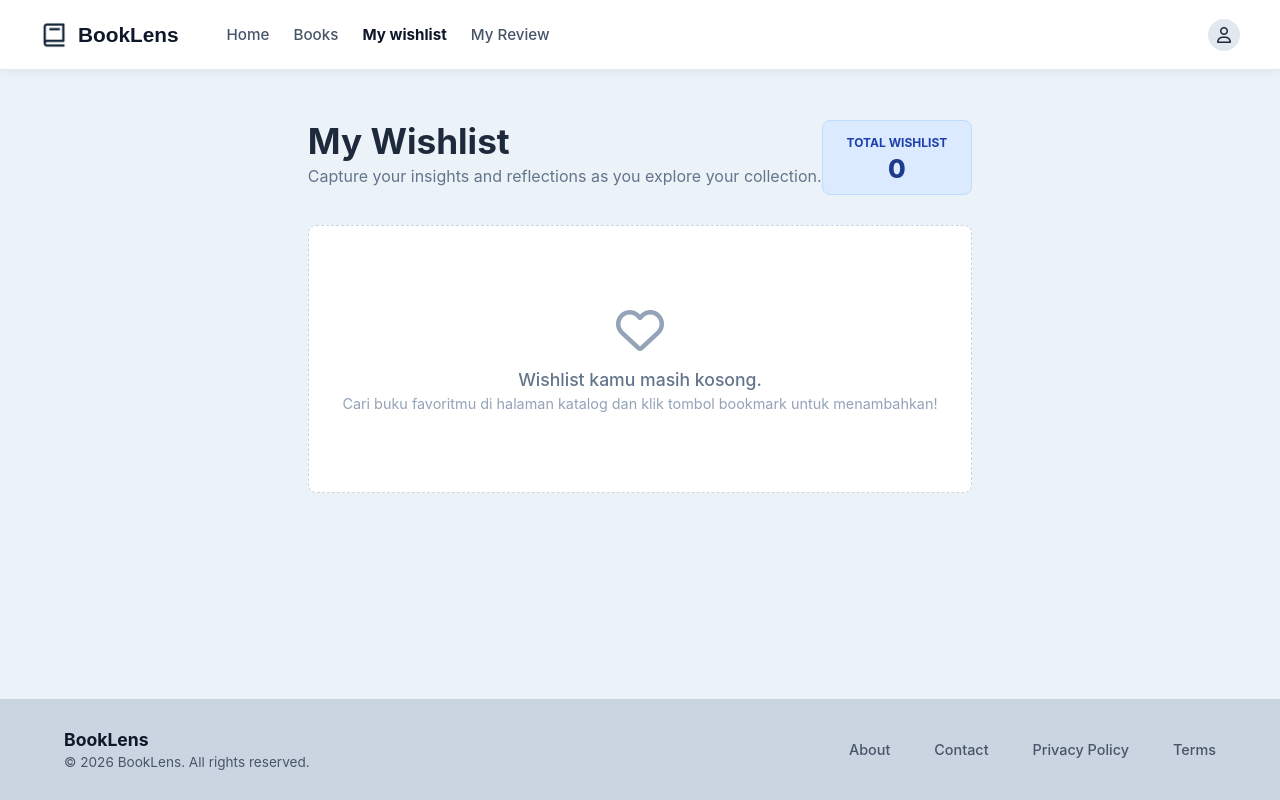
After one commit to firzasyawalia12/booklens, a PHP site: page /wishlist.php in a window 1280 px wide. The commit adds this page. Run offline with PHP 8.4, Linux system fonts and the light colour scheme.

Commit message:
WishlistUser Update

```diff
--- /dev/null
+++ b/wishlist.php
@@ -0,0 +1,234 @@
+<?php
+// 1. Memulai session di bagian paling atas halaman
+session_start();
+
+// 2. LOGIKA OTOMATIS MENANGKAP KLIK DARI TOMBOL BOOKMARK TANPA MENGUBAH FILE LAIN
+if (isset($_GET['action']) && $_GET['action'] == 'add') {
+    if (!isset($_SESSION['wishlist'])) {
+        $_SESSION['wishlist'] = [];
+    }
+
+    // Menangkap data yang dikirimkan melalui URL parameter
+    $book_id = isset($_GET['id']) ? (int)$_GET['id'] : 0;
+    $book_title = isset($_GET['title']) ? urldecode($_GET['title']) : "Untitled Book";
+    $book_author = isset($_GET['author']) ? urldecode($_GET['author']) : "Unknown Author";
+    $book_cover = isset($_GET['cover']) ? urldecode($_GET['cover']) : "default.png";
+
+    if ($book_id > 0) {
+        // Cek duplikasi item di session wishlist agar tidak double
+        $is_exist = false;
+        foreach ($_SESSION['wishlist'] as $item) {
+            if ($item['id'] == $book_id) {
+                $is_exist = true;
+                break;
+            }
+        }
+
+        // Jika belum ada di list, masukkan data buku baru ke dalam session
+        if (!$is_exist) {
+            $_SESSION['wishlist'][] = [
+                "id" => $book_id,
+                "title" => $book_title,
+                "author" => $book_author,
+                "cover" => $book_cover,
+                "rating" => "5.0", // Nilai default rating tampilan
+                "genres" => ["Genres"] // Nilai default genre tampilan
+            ];
+        }
+    }
+
+    // Redirect kembali ke wishlist.php agar URL bersih dan rapi
+    header("Location: wishlist.php");
+    exit();
+}
+
+// 3. LOGIKA PROSES HAPUS ITEM DARI WISHLIST (Tombol Sampah Merah)
+if (isset($_GET['action']) && $_GET['action'] == 'delete' && isset($_GET['id'])) {
+    $delete_id = (int)$_GET['id'];
+    if (isset($_SESSION['wishlist'])) {
+        foreach ($_SESSION['wishlist'] as $key => $item) {
+            if ($item['id'] == $delete_id) {
+                unset($_SESSION['wishlist'][$key]);
+                $_SESSION['wishlist'] = array_values($_SESSION['wishlist']); // Reset urutan index array
+                break;
+            }
+        }
+    }
+    header("Location: wishlist.php");
+    exit();
+}
+
+// 4. MENGAMBIL TOTAL DATA DARI SESSION UNTUK DITAMPILKAN
+$wishlist_items = isset($_SESSION['wishlist']) ? $_SESSION['wishlist'] : [];
+$total_wishlist = count($wishlist_items);
+?>
+<!DOCTYPE html>
+<html lang="en">
+<head>
+    <meta charset="UTF-8">
+    <meta name="viewport" content="width=device-width, initial-scale=1.0">
+    <title>My Wishlist - BookLens</title>
+    <link rel="stylesheet" href="https://cdnjs.cloudflare.com/ajax/libs/font-awesome/6.4.0/css/all.min.css">
+    <link rel="stylesheet" href="main.css">
+    <style>
+        body { margin: 0; font-family: 'Inter', sans-serif; background-color: #ebf3f9; color: #1e293b; }
+
+        /* Taruh ini di dalam tag <style> pada file wishlist.php */
+        body {
+            display: flex;
+            flex-direction: column;
+            min-height: 100vh;
+            margin: 0;
+        }
+
+        .wishlist-container {
+            flex: 1;
+        }
+
+        .footer-wishlist {
+            margin-top: auto;
+        }
+        /* STYLE NAVBAR */
+        .navbar {
+            display: flex;
+            align-items: center;
+            background: #ffffff;
+            padding: 16px 40px;
+            border-bottom: 1px solid #e2e8f0;
+            box-sizing: border-box;
+            width: 100%;
+        }
+        .logo-brand .brand-link {
+            display: flex;
+            align-items: center;
+            gap: 10px;
+            text-decoration: none;
+            color: #0f172a;
+            font-size: 1.4rem;
+            font-weight: 700;
+        }
+        .logo-brand .brand-link img { width: 28px; height: 28px; object-fit: contain; }
+
+        .nav-links { display: flex; gap: 24px; margin-left: 48px; margin-right: auto; }
+        .nav-links a { text-decoration: none; color: #475569; font-weight: 500; font-size: 0.95rem; }
+        .nav-links a:hover { color: #0f172a; }
+        .nav-links a.active { color: #0f172a; font-weight: 700; }
+
+        /* AREA UTAMA STRUKTUR WISHLIST */
+        .wishlist-container { max-width: 1200px; margin: 80px auto; padding: 0 40px; box-sizing: border-box; }
+        .wishlist-header-box { display: flex; justify-content: space-between; align-items: flex-start; margin-bottom: 30px; }
+
+        .total-counter-card { background-color: #dbeafe; border: 1px solid #bfdbfe; border-radius: 8px; padding: 10px 24px; text-align: center; }
+        .total-counter-card span { font-size: 0.75rem; font-weight: 700; color: #1e40af; text-transform: uppercase; }
+        .total-counter-card h2 { margin: 2px 0 0 0; font-size: 1.6rem; color: #1e3a8a; font-weight: 800; }
+
+        /* GRID STRUKTUR CARD */
+        .wishlist-grid { display: grid; grid-template-columns: repeat(4, 1fr); gap: 24px; margin-bottom: 40px; }
+        .wishlist-card { background: #ffffff; border-radius: 8px; border: 1px solid #e2e8f0; padding: 16px; display: flex; flex-direction: column; position: relative; box-shadow: 0 4px 6px -1px rgba(0, 0, 0, 0.05); }
+
+        .card-badge-rating { position: absolute; top: 24px; left: 24px; background: rgba(255, 255, 255, 0.9); padding: 3px 6px; border-radius: 4px; font-size: 0.75rem; font-weight: 700; display: flex; align-items: center; gap: 3px; }
+        .wishlist-cover-wrapper { width: 100%; height: 280px; overflow: hidden; display: flex; align-items: center; justify-content: center; }
+        .wishlist-cover-wrapper img { width: 100%; height: 100%; object-fit: cover; border-radius: 6px; }
+
+        .wishlist-tags { display: flex; gap: 6px; margin: 12px 0 6px 0; }
+        .wishlist-tags .tag-lbl { background-color: #fef08a; color: #854d0e; font-size: 0.75rem; padding: 3px 8px; border-radius: 4px; font-weight: 600; }
+
+        .wishlist-action-group { display: flex; gap: 8px; margin-top: 16px; }
+        .btn-wishlist-detail { flex: 1; background-color: #1e293b; color: #ffffff; border: none; padding: 9px; font-weight: 600; border-radius: 4px; cursor: pointer; font-size: 0.85rem;}
+        .btn-wishlist-delete { background-color: #ffffff; color: #ef4444; border: 1px solid #fca5a5; width: 36px; height: 34px; display: inline-flex; align-items: center; justify-content: center; border-radius: 4px; cursor: pointer; }
+
+        /* FOOTER */
+        .footer-wishlist { background-color: #ebf3f9; padding: 30px 40px; border-top: 1px solid #cbd5e1; margin-top: 60px; }
+        .footer-inner { max-width: 1200px; margin: 0 auto; display: flex; justify-content: space-between; color: #64748b; font-size: 0.85rem; }
+        .footer-links a { color: #64748b; text-decoration: none; margin-left: 16px; }
+    </style>
+</head>
+<body>
+
+<nav class="navbar">
+    <div class="logo-brand">
+        <a href="home.php" class="brand-link">
+            <img src="assets/images/ui/boxicons_book.png" alt="BookLens Logo" class="nav-logo-img">
+            <span class="brand-text">BookLens</span>
+        </a>
+    </div>
+
+    <div class="nav-links">
+        <a href="home.php">Home</a>
+        <a href="books_user.php">Books</a>
+        <a href="wishlist.php" class="active">My wishlist</a>
+        <a href="reviews.php">My Review</a>
+    </div>
+
+    <div class="nav-right-container" style="display: flex; align-items: center; gap: 20px;">
+        <a href="logout.php" class="profile-btn-link" title="Logout">
+            <div class="profile-avatar-circle" style="width: 32px; height: 32px; border-radius: 50%; background-color: #e2e8f0; display: flex; align-items: center; justify-content: center; color: #1e293b;">
+                <i class="fa-regular fa-user"></i>
+            </div>
+        </a>
+    </div>
+</nav>
+
+<main class="wishlist-container">
+    <div class="wishlist-header-box">
+        <div>
+            <h1 style="margin:0; font-size: 2.2rem; font-weight: 700;">My Wishlist</h1>
+            <p style="color:#64748b; margin: 4px 0 0 0;">Capture your insights and reflections as you explore your collection.</p>
+        </div>
+        <div class="total-counter-card">
+            <span>Total Wishlist</span>
+            <h2><?php echo $total_wishlist; ?></h2>
+        </div>
+    </div>
+
+    <div class="wishlist-grid">
+        <?php if($total_wishlist > 0): ?>
+            <?php foreach($wishlist_items as $book): ?>
+            <div class="wishlist-card">
+                <div class="card-badge-rating"><i class="fa-solid fa-star" style="color:#f59e0b;"></i> <?php echo $book['rating']; ?></div>
+                <div class="wishlist-cover-wrapper">
+                    <img src="assets/images/books/<?php echo $book['cover']; ?>" alt="Cover">
+                </div>
+                <div class="wishlist-tags">
+                    <?php foreach($book['genres'] as $genre): ?>
+                        <span class="tag-lbl"><?php echo $genre; ?></span>
+                    <?php endforeach; ?>
+                </div>
+                <h3 style="margin:4px 0; font-size:1.1rem; font-weight: 700;"><?php echo htmlspecialchars($book['title']); ?></h3>
+                <p style="margin:0; color:#64748b; font-size:0.85rem;"><?php echo htmlspecialchars($book['author']); ?></p>
+
+                <div class="wishlist-action-group">
+                    <button type="button" class="btn-wishlist-detail" onclick="window.location.href='detail_books.php?id=<?php echo $book['id']; ?>'">Detail</button>
+                    <button type="button" class="btn-wishlist-delete" onclick="if(confirm('Hapus buku ini dari wishlist?')) window.location.href='wishlist.php?action=delete&id=<?php echo $book['id']; ?>'">
+                        <i class="fa-regular fa-trash-can"></i>
+                    </button>
+                </div>
+            </div>
+            <?php endforeach; ?>
+        <?php else: ?>
+            <div style="grid-column: 1/-1; text-align: center; padding: 80px 20px; color: #64748b; background: white; border-radius: 8px; border: 1px dashed #cbd5e1;">
+                <i class="fa-regular fa-heart" style="font-size: 3rem; margin-bottom: 15px; color: #94a3b8; display: block;"></i>
+                <p style="margin:0; font-size: 1.1rem; font-weight: 500;">Wishlist kamu masih kosong.</p>
+                <p style="margin: 5px 0 0 0; font-size: 0.9rem; color: #94a3b8;">Cari buku favoritmu di halaman katalog dan klik tombol bookmark untuk menambahkan!</p>
+            </div>
+        <?php endif; ?>
+    </div>
+</main>
+
+<footer class="explore-footer">
+    <div class="container footer-content">
+        <div class="footer-left">
+            <strong>BookLens</strong>
+            <p>&copy; 2026 BookLens. All rights reserved.</p>
+        </div>
+        <div class="footer-right">
+            <a href="#">About</a>
+            <a href="#">Contact</a>
+            <a href="#">Privacy Policy</a>
+            <a href="#">Terms</a>
+        </div>
+    </div>
+</footer>
+
+</body>
+</html>
```
Also changed, not shown: books_user.php (+8 -6 lines).
